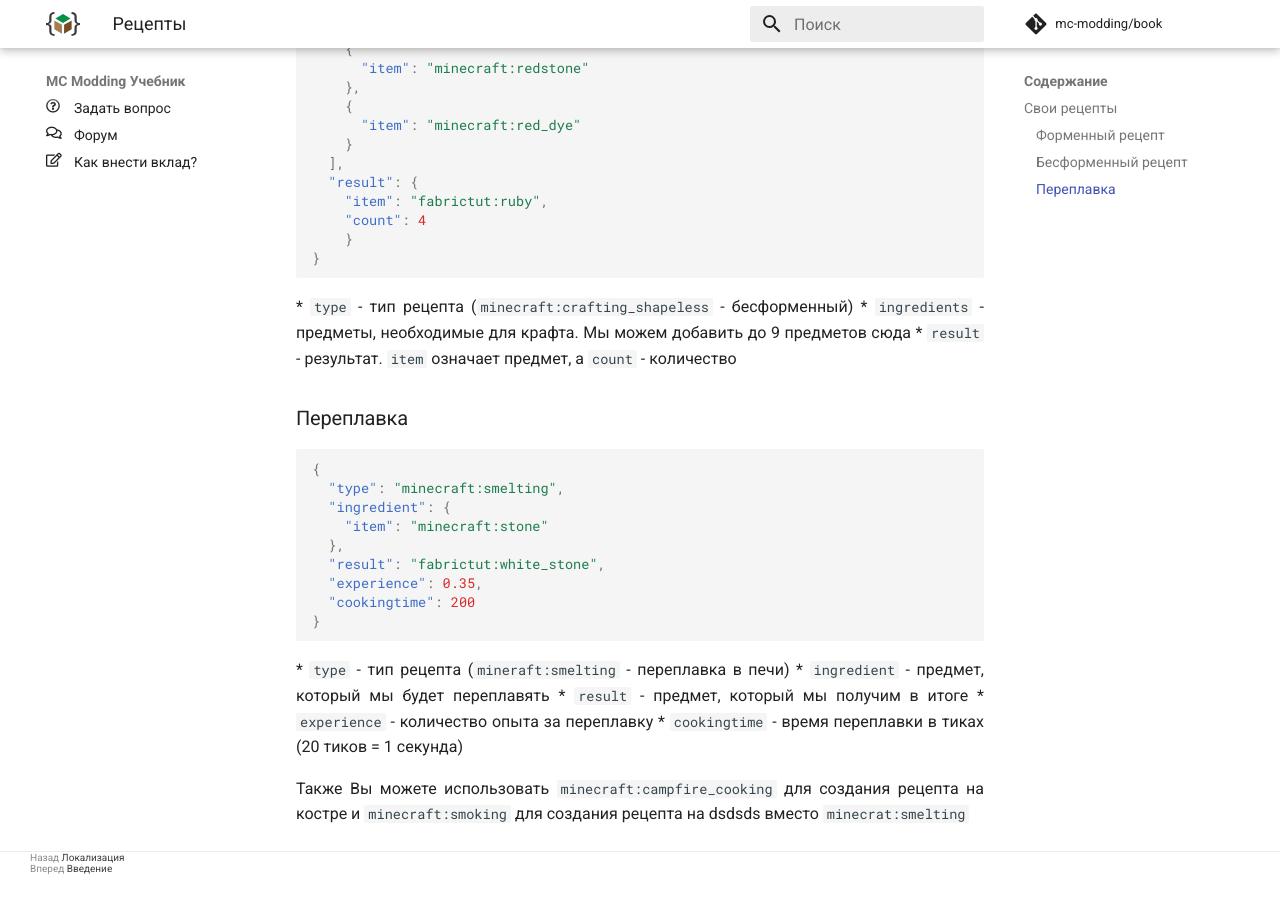
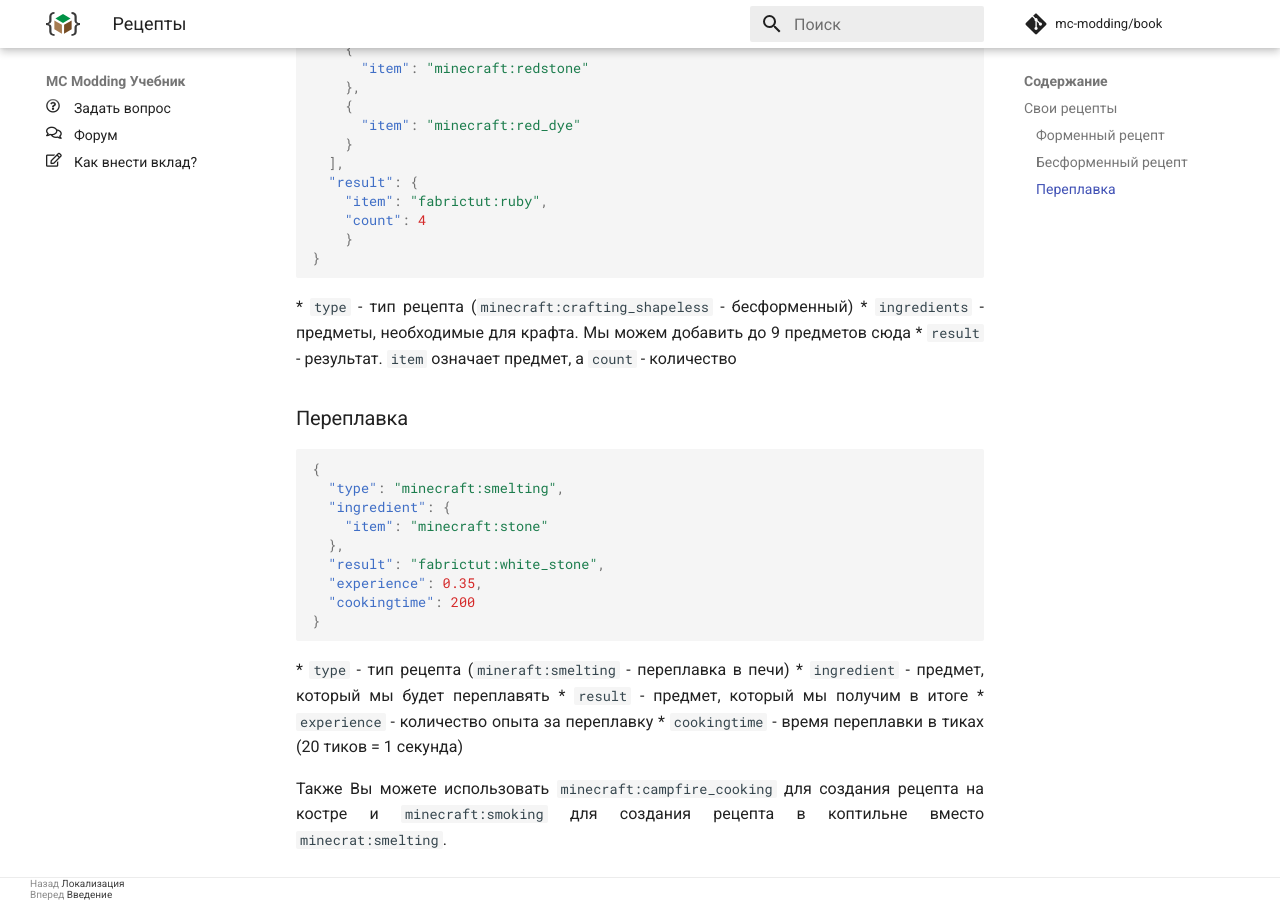
Before and after one commit to mc-modding/book, an MkDocs documentation site: the page built from docs/fabric/recipe/index.md, in a window 1280 px wide and 900 px high, scrolled down 1049 px. Built offline with MkDocs 1.6.1 and Material for MkDocs 9.7.7, drawn with Linux system fonts in a browser that asks for light colours; nearby versions of some CDN libraries; comment, search, counter and statistics services are not loaded; before the commit the page ends 1923 px from its top, so only the background shows below that.

Commit message:
Исправил ошибку

```diff
--- a/docs/fabric/recipe/index.md
+++ b/docs/fabric/recipe/index.md
@@ -71,4 +71,4 @@
 * `experience` - количество опыта за переплавку
 * `cookingtime` - время переплавки в тиках (20 тиков = 1 секунда)
 
-Также Вы можете использовать `minecraft:campfire_cooking` для создания рецепта на костре и `minecraft:smoking` для создания рецепта на dsdsds вместо `minecrat:smelting`
+Также Вы можете использовать `minecraft:campfire_cooking` для создания рецепта на костре и `minecraft:smoking` для создания рецепта в коптильне вместо `minecrat:smelting`.
```
